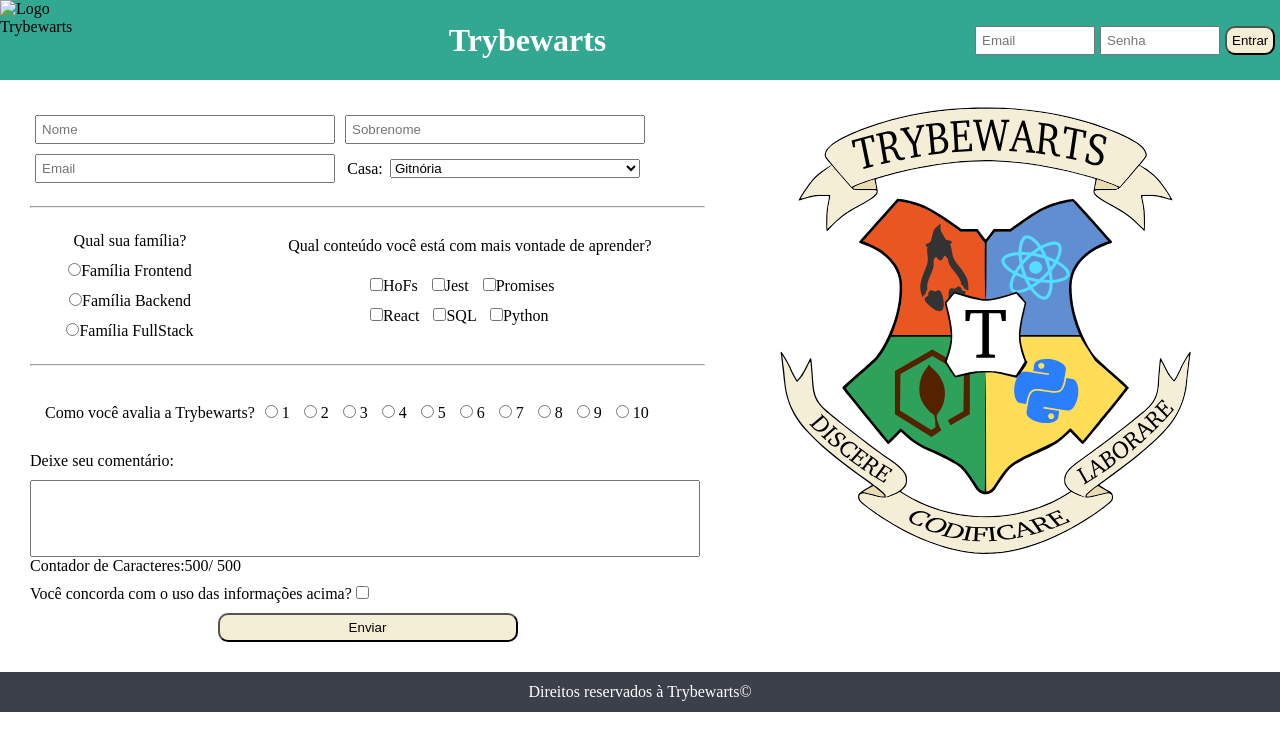
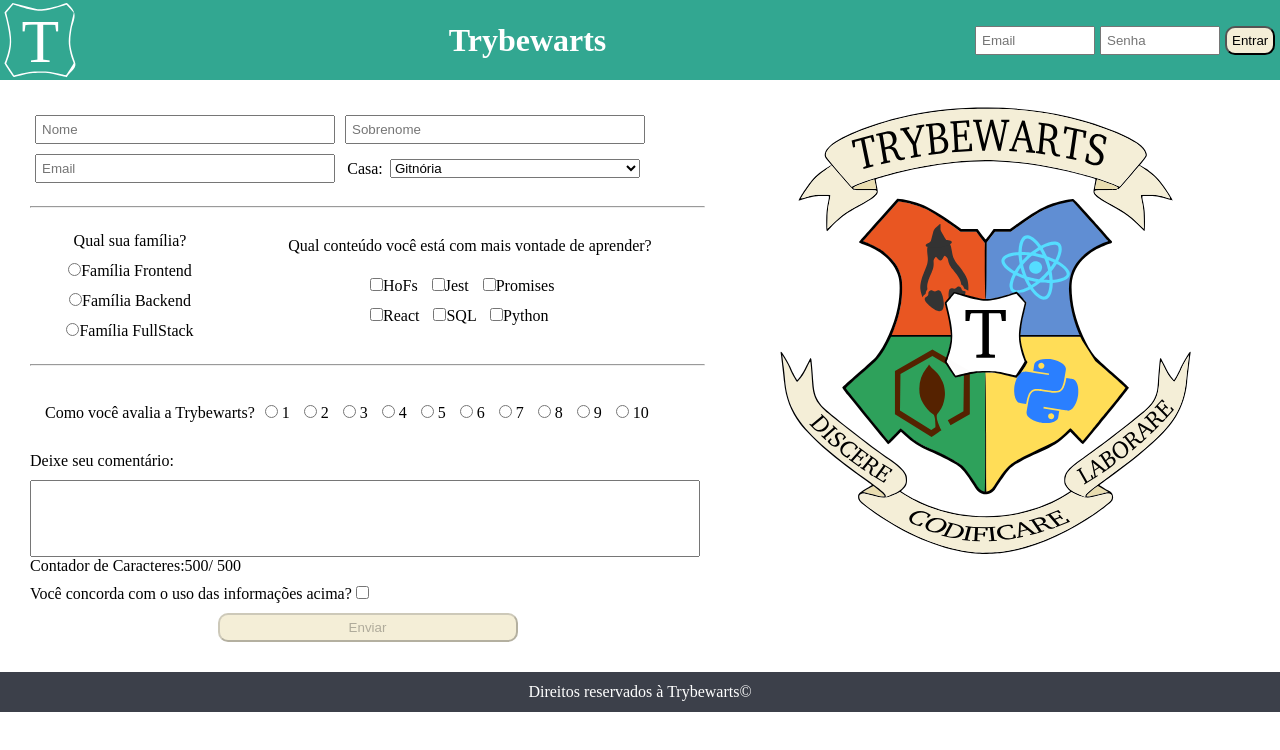
Before and after one commit to guilherme-ac-fernandes/trybewarts, a plain HTML site: page index.html in a window 1280 px wide. Drawn offline with Linux system fonts and the light colour scheme; the site is published under a folder, as on GitHub Pages, so addresses that start at the root find nothing.

Commit message:
Commit Inicial

```diff
--- a/index.html
+++ b/index.html
@@ -9,7 +9,7 @@
 </head>
 <body>
     <header class="header">
-        <img class="trybewarts-header-logo" src="/images/trybewarts-header-logo.svg" alt="Logo Trybewarts">
+        <img class="trybewarts-header-logo" src="images/trybewarts-header-logo.svg" alt="Logo Trybewarts">
         <h1 id="trybewarts-header-title">Trybewarts</h1>
         <form class="trybewarts-login" action="" method="get">
           <input id="input-email-login" type="email" name="email" placeholder="Email">
@@ -129,6 +129,6 @@
     </main>
 
     <footer>Direitos reservados à Trybewarts©</footer>
-    <script src="/script.js"></script>
+    <script src="script.js"></script>
 </body>
 </html>
```
